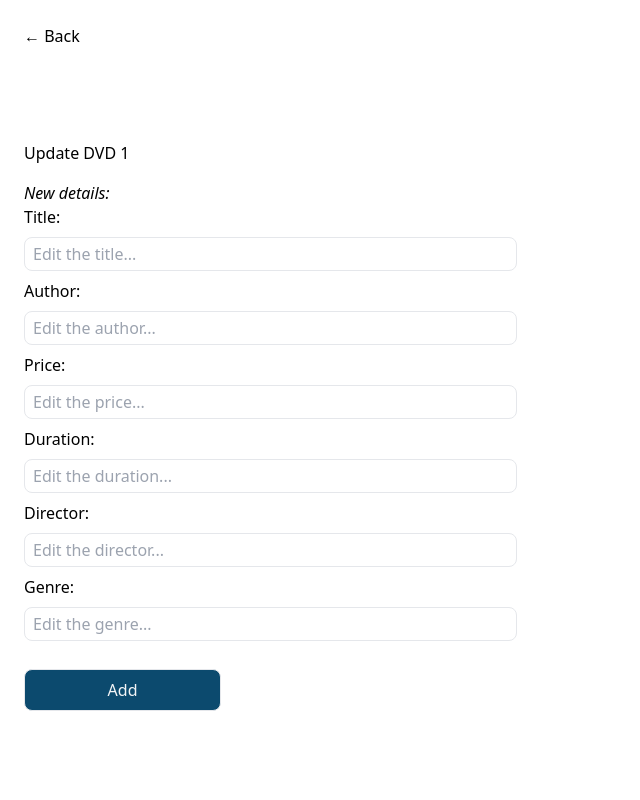
After one commit to ammarsarhan/Bookstore, a Flask app: page /add/dvd/1 in a window 1280 px wide. The commit adds this page. Shown: the whole page, without its empty margins (0-640 px from the left). Run offline with Flask 3, Linux system fonts and the light colour scheme; parts of the project's set-up code (start-up, migrations or seed data) failed here and were passed over; some libraries are stand-ins or nearby versions.

Commit message:
Added Add Button UI

```diff
--- a/app.py
+++ b/app.py
@@ -10,7 +10,35 @@ bookstore = Bookstore()
 @app.route('/')
 def index():
     bookstore.fetchAll()
-    return render_template("index.html", books = bookstore.books, magazines = bookstore.magazines, dvds = bookstore.dvds)
+    return render_template("index.html", books = bookstore.books, magazines = bookstore.magazines, dvds = bookstore.dvds,
+                           bookIndex = len(bookstore.books) + 1, magazineIndex = len(bookstore.magazines) + 1, dvdIndex = len(bookstore.dvds) + 1)
+
+@app.route('/add/book/<id>', methods=['GET', 'POST'])
+def addBook(id):
+    if request.method == 'GET':
+        return render_template("add.html", type = "Book", id = id)
+    else:
+        data = request.form
+        bookstore.addItem("book", id, data)
+        return redirect("/")
+
+@app.route('/add/magazine/<id>', methods=['GET', 'POST'])
+def addMagazine(id):
+    if request.method == 'GET':
+        return render_template("add.html", type = "Magazine", id = id)
+    else:
+        data = request.form
+        bookstore.addItem("magazine", id, data)
+        return redirect("/")
+
+@app.route('/add/dvd/<id>', methods=['GET', 'POST'])
+def addDVD(id):
+    if request.method == 'GET':
+        return render_template("add.html", type = "DVD", id = id)
+    else:
+        data = request.form
+        bookstore.addItem("dvd", id, data)
+        return redirect("/")
 
 # Search
 @app.route("/search", methods=['GET', 'POST'])
--- a/data/results.json
+++ b/data/results.json
@@ -1 +1 @@
-[{"title": "Hulk", "author": "Frasquito Kynvin", "price": "123.4", "ISBN": "214498455-7", "genre": "Action | Adventure | Sci-Fi", "pages": "84"}]
+[{"title": "haytham", "author": "haytham", "price": "9999", "ISBN": "061814563-X", "genre": "Action | Comedy | Crime | tragedy", "pages": "3980"}, {"title": "shifo's life story", "author": "Ahmed haytham", "price": "0", "ISBN": "275943699-Y", "genre": "porn | nudity | child abuse | rape | men rape", "pages": "99990"}]
--- /dev/null
+++ b/templates/add.html
@@ -0,0 +1,68 @@
+<!DOCTYPE html>
+<html lang="en">
+<head>
+    <meta charset="UTF-8">
+    <meta name="viewport" content="width=device-width, initial-scale=1.0">
+    <title>Add Item</title>
+    <link rel="icon" type="image/x-icon" href="assets/favicon.ico">
+    <script src="https://cdn.tailwindcss.com"></script>
+</head>
+<body>
+    <nav class="w-full p-6 box-border">
+        <a href="/" class="hover:text-blue-900">← Back</a>
+    </nav>
+    <main class="p-6 box-border flex flex-col justify-center h-[calc(100vh-72px)]">
+        {% if 'Book' in type %}
+        <span class="my-2">Add {{type}} {{id}}</span>
+        <div class="my-2">
+            <span class="italic">New details: </span>
+            <div class="w-2/5">
+                <form action="/add/book/{{id}}" method="POST" class="flex flex-col">
+                    <span class="mr-3">Title: </span><input type="text" class="my-2 px-2 py-1 border-[1px] rounded-lg" placeholder="Add the title..." name="title">
+                    <span class="mr-3">Author: </span><input type="text" class="my-2 px-2 py-1 border-[1px] rounded-lg" placeholder="Add the author..." name="author">
+                    <span class="mr-3">Price: </span><input type="text" class="my-2 px-2 py-1 border-[1px] rounded-lg" placeholder="Add the price..." name="price">
+                    <span class="mr-3">Genre: </span><input type="text" class="my-2 px-2 py-1 border-[1px] rounded-lg" placeholder="Add the genre..." name="genre">
+                    <span class="mr-3">ISBN: </span><input type="text" class="my-2 px-2 py-1 border-[1px] rounded-lg" placeholder="Add the ISBN..." name="ISBN">
+                    <span class="mr-3">Pages: </span><input type="text" class="my-2 px-2 py-1 border-[1px] rounded-lg" placeholder="Add the number of pages..." name="pages">
+                    <button class="w-2/5 my-5 p-2 border-[1px] bg-sky-900 rounded-lg text-gray-100">Add</button>
+                </form>
+            </div>
+        </div>
+        {% endif %}
+        {% if 'Magazine' in type %}
+        <span class="my-2">Update {{type}} {{id}}</span>
+        <div class="my-2">
+            <span class="italic">New details: </span>
+            <div class="w-2/5">
+                <form action="/add/magazine/{{id}}" method="POST" class="flex flex-col">
+                    <span class="mr-3">Title: </span><input type="text" class="my-2 px-2 py-1 border-[1px] rounded-lg" placeholder="Edit the title..." name="title">
+                    <span class="mr-3">Author: </span><input type="text" class="my-2 px-2 py-1 border-[1px] rounded-lg" placeholder="Edit the author..." name="author">
+                    <span class="mr-3">Price: </span><input type="text" class="my-2 px-2 py-1 border-[1px] rounded-lg" placeholder="Edit the price..." name="price">
+                    <span class="mr-3">Issue: </span><input type="text" class="my-2 px-2 py-1 border-[1px] rounded-lg" placeholder="Edit the issue number..." name="issue">
+                    <span class="mr-3">Publication: </span><input type="text" class="my-2 px-2 py-1 border-[1px] rounded-lg" placeholder="Edit the publication..." name="publication">
+                    <span class="mr-3">Editor: </span><input type="text" class="my-2 px-2 py-1 border-[1px] rounded-lg" placeholder="Edit the editor..." name="editor">
+                    <button class="w-2/5 my-5 p-2 border-[1px] bg-sky-900 rounded-lg text-gray-100">Add</button>
+                </form>
+            </div>
+        </div>
+        {% endif %}
+        {% if 'DVD' in type %}
+        <span class="my-2">Update {{type}} {{id}}</span>
+        <div class="my-2">
+            <span class="italic">New details: </span>
+            <div class="w-2/5">
+                <form action="/add/dvd/{{id}}" method="POST" class="flex flex-col">
+                    <span class="mr-3">Title: </span><input type="text" class="my-2 px-2 py-1 border-[1px] rounded-lg" placeholder="Edit the title..." name="title">
+                    <span class="mr-3">Author: </span><input type="text" class="my-2 px-2 py-1 border-[1px] rounded-lg" placeholder="Edit the author..." name="author">
+                    <span class="mr-3">Price: </span><input type="text" class="my-2 px-2 py-1 border-[1px] rounded-lg" placeholder="Edit the price..." name="price">
+                    <span class="mr-3">Duration: </span><input type="text" class="my-2 px-2 py-1 border-[1px] rounded-lg" placeholder="Edit the duration..." name="duration">
+                    <span class="mr-3">Director: </span><input type="text" class="my-2 px-2 py-1 border-[1px] rounded-lg" placeholder="Edit the director..." name="director">
+                    <span class="mr-3">Genre: </span><input type="text" class="my-2 px-2 py-1 border-[1px] rounded-lg" placeholder="Edit the genre..." name="genre">
+                    <button class="w-2/5 my-5 p-2 border-[1px] bg-sky-900 rounded-lg text-gray-100">Add</button>
+                </form>
+            </div>
+        </div>
+        {% endif %}
+    </main>
+</body>
+</html>
```
Also changed, not shown: bookstore.py (+118 -38 lines), data/books.json (+1 -1 lines), data/dvds.json (+1 -1 lines), data/magazines.json (+1 -1 lines), templates/index.html (+9 -0 lines).
